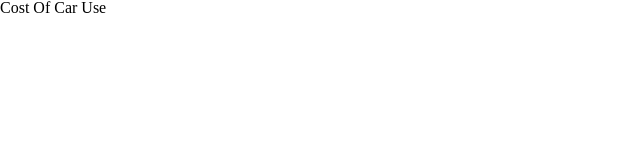
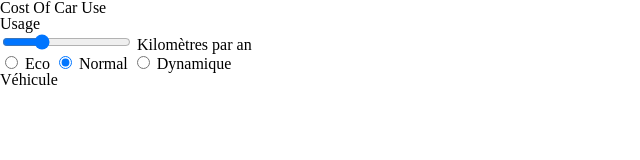
Before and after one commit to Bruno-VILLALON/CostOfCarUse, a plain HTML site: page index.html in a window 1280 px wide. Shown: the whole page, without its empty margins (0-640 px from the left). Drawn offline with Linux system fonts and the light colour scheme.

Commit message:
start html

```diff
--- a/index.html
+++ b/index.html
@@ -14,6 +14,55 @@
     <header>
         <h1>Cost Of Car Use</h1>
     </header>
+    <section>
+        <h2>Usage</h2>
+        <form>
+            <!-- Kilométrage annuel -->
+            <input  type="range"
+                    name="annualKm"
+                    min="1000"
+                    max="50000"
+                    value="15000"
+                    step="500">
+            <label for="annualKm">Kilomètres par an</label>
+
+            <!-- type de conduite -->
+            <div>
+                <input  type="radio"
+                        id="ecoDriving"
+                        name="kindOfDriving"
+                        value="eco">
+               <label for="ecoDriving">Eco</label>
+               <input  type="radio"
+                        id="normalDriving"
+                        name="kindOfDriving"
+                        value="normal"
+                        checked>
+               <label for="normalDriving">Normal</label>
+               <input  type="radio"
+                        id="dynamicDriving"
+                        name="kindOfDriving"
+                        value="dynamic">
+               <label for="dynamicDriving">Dynamique</label>
+            </div>
+
+            <!-- Péages -->
+
+            <!-- Location ou remboursement crédit -->
+        </form>
+    </section>
+    <section>
+        <h2>Véhicule</h2>
+        <!-- Type de véhicule -->
+        <!-- Type de carburant -->
+        <!-- Prix du carburant -->
+        <!-- Consommation -->
+        <!-- Assurance -->
+        <!-- Distribution -->
+        <form>
+
+        </form>
+    </section>
     <footer>
         <!--
             liste de liens
```
Also changed, not shown: 1 other file.
